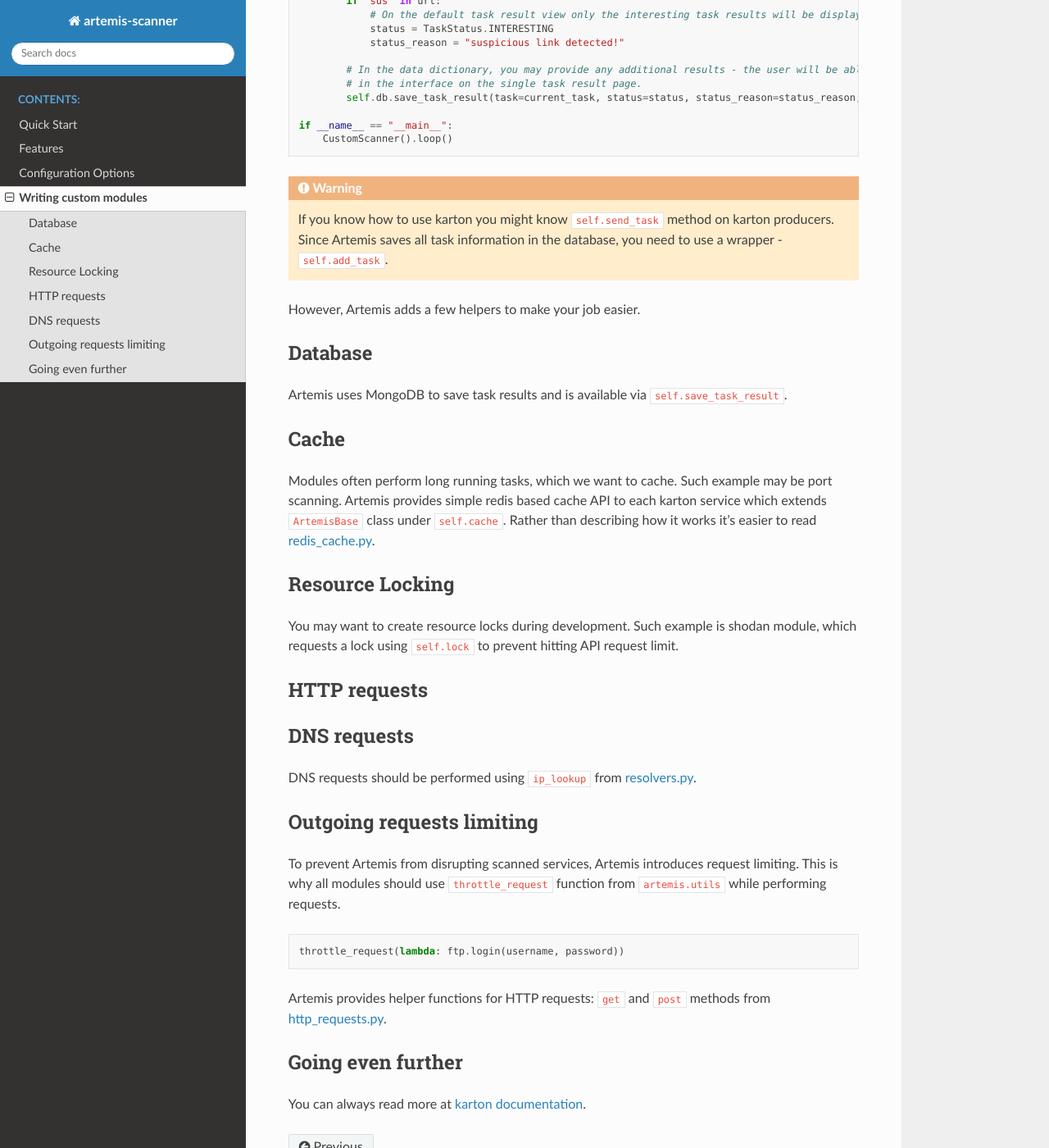
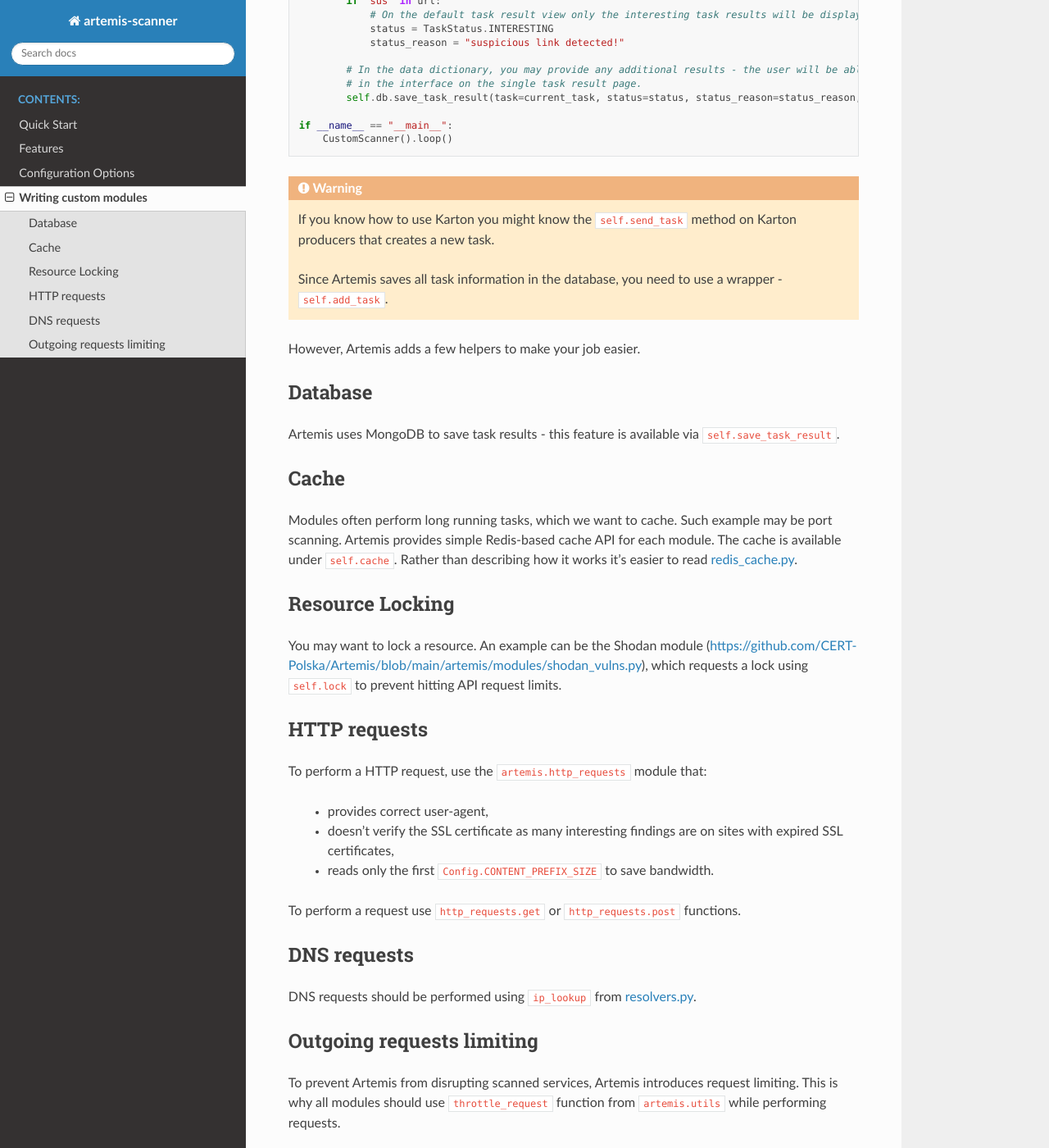
Before and after one commit to CERT-Polska/Artemis, a Sphinx documentation site: the page built from docs/user-guide/writing-a-module.rst, in a window 1280 px wide and 1400 px high, scrolled down 705 px. Shown: the whole window at 82% size. Built offline with Sphinx 7.4.7 and the Read the Docs theme 2.0.0, drawn with Linux system fonts in a browser that asks for light colours; some of the changed text lies outside the part shown.

Commit message:
writing a module

```diff
--- a/docs/user-guide/writing-a-module.rst
+++ b/docs/user-guide/writing-a-module.rst
@@ -12,7 +12,7 @@ Since Artemis uses the Karton framework (https://github.com/CERT-Polska/karton)
 
     class CustomScanner(ArtemisBase):
         """
-        My first custom artemis module
+        My first custom Artemis module
         """
 
         # Module name that will be displayed
@@ -45,7 +45,9 @@ Since Artemis uses the Karton framework (https://github.com/CERT-Polska/karton)
         CustomScanner().loop()
 
 .. warning::
-    If you know how to use karton you might know ``self.send_task`` method on karton producers.
+    If you know how to use Karton you might know the ``self.send_task`` method on Karton producers that creates
+    a new task.
+
     Since Artemis saves all task information in the database, you need to use a wrapper - ``self.add_task``.
 
 
@@ -54,20 +56,32 @@ However, Artemis adds a few helpers to make your job easier.
 Database
 --------
 
-Artemis uses MongoDB to save task results and is available via ``self.save_task_result``.
+Artemis uses MongoDB to save task results - this feature is available via ``self.save_task_result``.
 
 Cache
 -----
 
-Modules often perform long running tasks, which we want to cache. Such example may be port scanning. Artemis provides simple redis based cache API to each karton service which extends ``ArtemisBase`` class under ``self.cache``. Rather than describing how it works it's easier to read `redis_cache.py <https://github.com/CERT-Polska/Artemis/blob/main/artemis/redis_cache.py>`_.
+Modules often perform long running tasks, which we want to cache. Such example may be port scanning. Artemis provides simple Redis-based
+cache API for each module. The cache is available under ``self.cache``. Rather than describing how it works it's easier to read
+`redis_cache.py <https://github.com/CERT-Polska/Artemis/blob/main/artemis/redis_cache.py>`_.
 
 Resource Locking
 ----------------
 
-You may want to create resource locks during development. Such example is shodan module, which requests a lock using ``self.lock`` to prevent hitting API request limit.
+You may want to lock a resource. An example can be the Shodan module
+(https://github.com/CERT-Polska/Artemis/blob/main/artemis/modules/shodan_vulns.py), which requests
+a lock using ``self.lock`` to prevent hitting API request limits.
 
 HTTP requests
 -------------
+
+To perform a HTTP request, use the ``artemis.http_requests`` module that:
+
+ - provides correct user-agent,
+ - doesn't verify the SSL certificate as many interesting findings are on sites with expired SSL certificates,
+ - reads only the first ``Config.CONTENT_PREFIX_SIZE`` to save bandwidth.
+
+To perform a request use ``http_requests.get`` or ``http_requests.post`` functions.
 
 
 DNS requests
@@ -84,10 +98,4 @@ To prevent Artemis from disrupting scanned services, Artemis introduces request
 
     throttle_request(lambda: ftp.login(username, password))
 
-
-Artemis provides helper functions for HTTP requests: ``get`` and ``post`` methods from `http_requests.py <https://github.com/CERT-Polska/Artemis/blob/main/artemis/http_requests.py>`_.
-
-Going even further
-------------------
-
-You can always read more at `karton documentation <https://karton-core.readthedocs.io/en/latest/>`_.
+This method ensures that it will take at least ``Config.SECONDS_PER_REQUEST_FOR_ONE_IP`` seconds, sleeping if needed.
```
Also changed, not shown: 2 other files.
